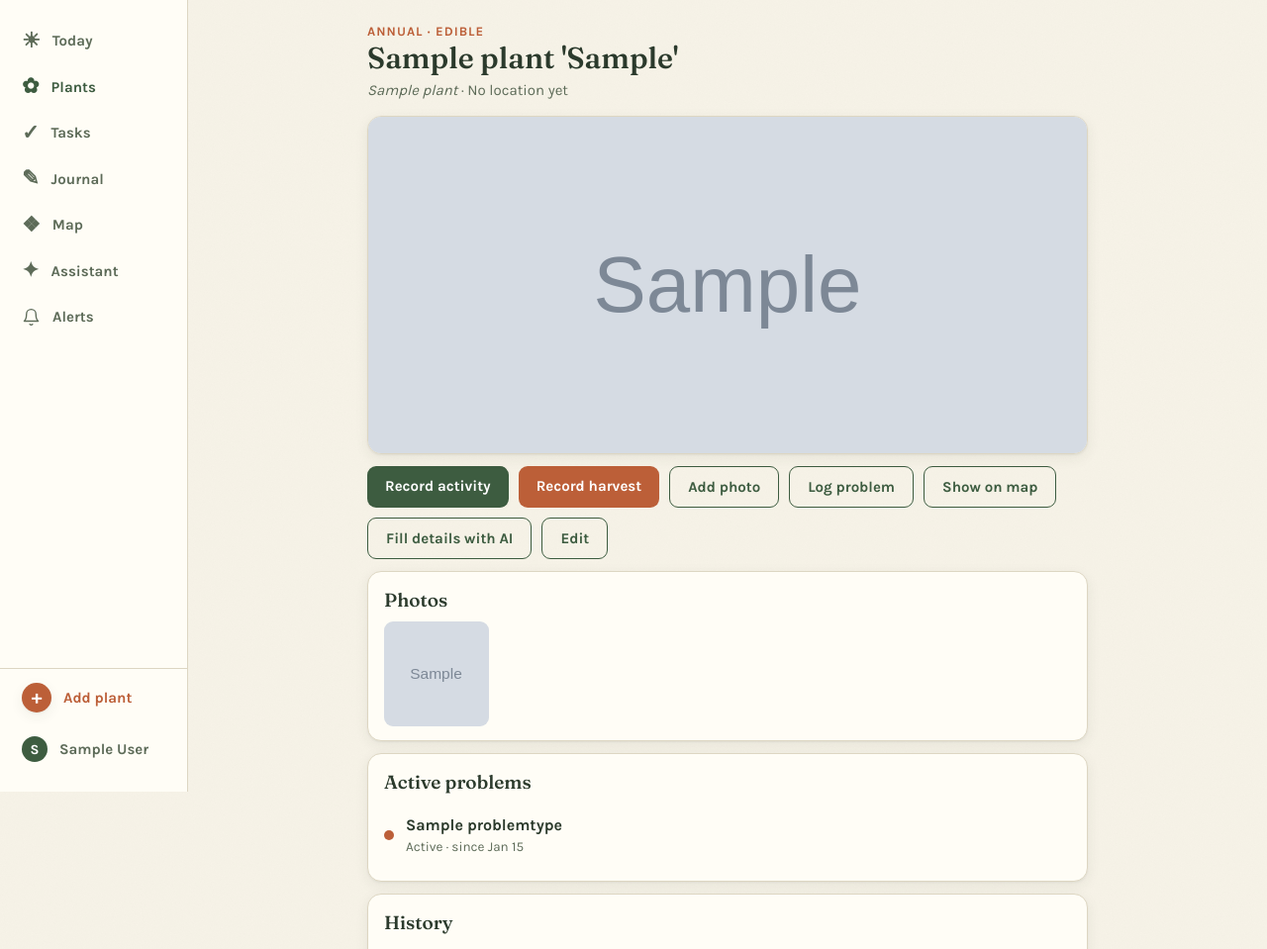
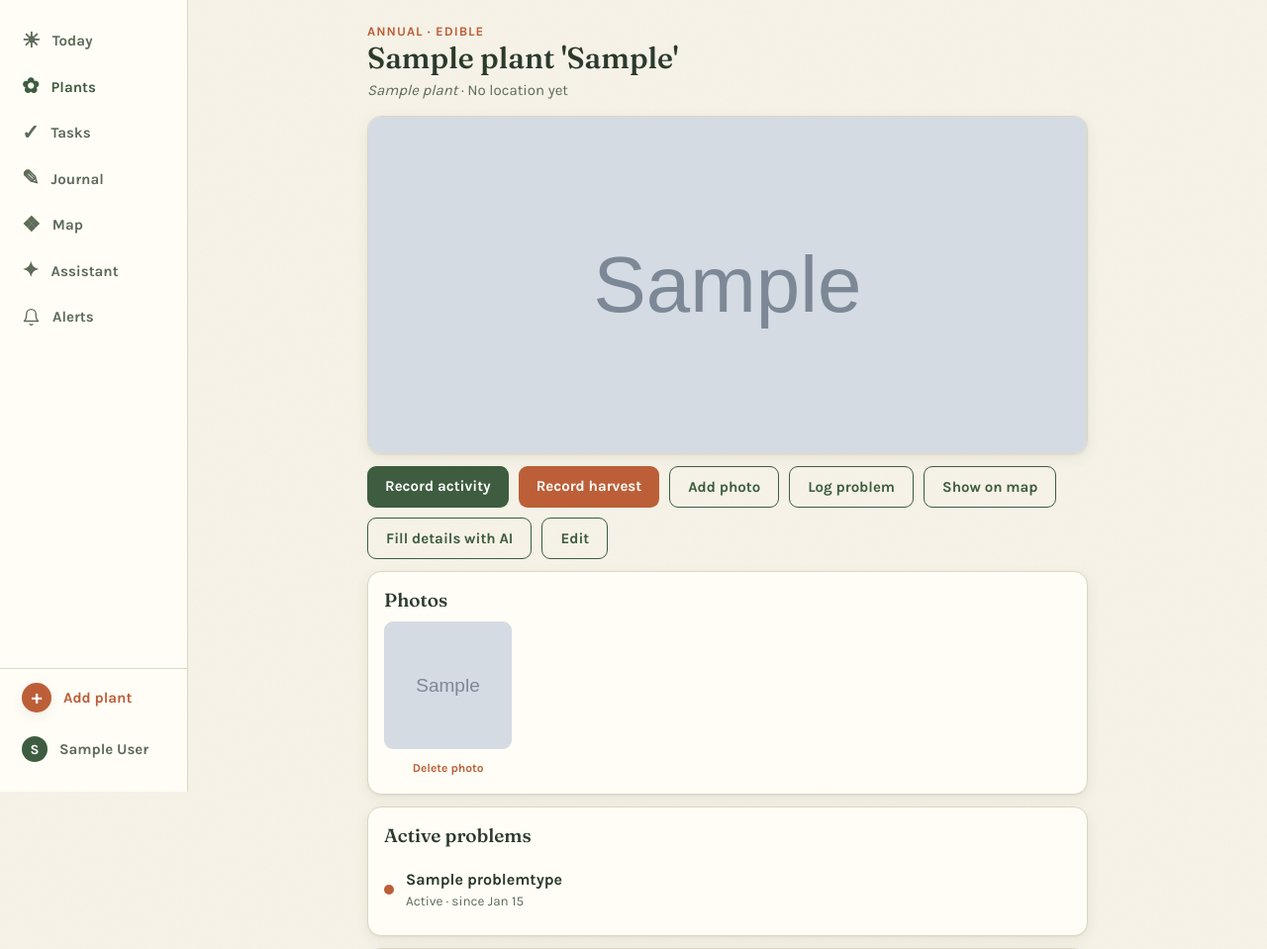
Before and after one commit to mekstromjr/yardwise, a Django app: page /plants/1/ in a window 1280 px wide. Shown: the top 959 px of the page at 99% size. Run offline with Django 5.2, Linux system fonts and the light colour scheme; a user stored in the database is signed in; data comes from the database, SQL or seed files in the repository; tables that the repository leaves empty hold one stand-in row (values such as "Sample post"); grey boxes marked "Sample" are stand-in pictures; data that the repository does not hold is empty; some libraries are stand-ins or nearby versions.

Commit message:
feat(plants): remove individual photos

```diff
--- a/garden/urls.py
+++ b/garden/urls.py
@@ -28,6 +28,11 @@ urlpatterns = [
     path("plants/<int:pk>/activity/add/", views.activity_add, name="activity-add"),
     path("plants/<int:pk>/harvest/add/", views.harvest_add, name="harvest-add"),
     path("plants/<int:pk>/photos/add/", views.photo_add, name="photo-add"),
+    path(
+        "plants/<int:pk>/photos/<int:photo_pk>/remove/",
+        views.plant_photo_remove,
+        name="plant-photo-remove",
+    ),
     path("journal/", views.journal_list, name="journal-list"),
     path("journal/add/", views.journal_add, name="journal-add"),
     path("ai/identify/", views_ai.identify, name="ai-identify"),
--- a/garden/views.py
+++ b/garden/views.py
@@ -446,6 +446,19 @@ def photo_add(request, pk):
 
 
 @login_required
+@require_POST
+def plant_photo_remove(request, pk, photo_pk):
+    plant = get_object_or_404(Plant, pk=pk, garden=garden_for(request))
+    photo = get_object_or_404(plant.photos.all(), pk=photo_pk)
+
+    if plant.primary_photo_id == photo.pk:
+        plant.primary_photo = plant.photos.exclude(pk=photo.pk).first()
+        plant.save(update_fields=["primary_photo", "updated_at"])
+    plant.photos.remove(photo)
+    return redirect("plant-detail", pk=plant.pk)
+
+
+@login_required
 def journal_list(request):
     from .models import JournalEntry
 
--- a/static/css/yardwise.css
+++ b/static/css/yardwise.css
@@ -471,3 +471,24 @@ nav.primary a.user-entry .user-name {
 .danger-zone .inner { display: grid; gap: 10px; }
 .danger-zone form { margin: 0; }
 .danger-zone .danger-copy { color: var(--terracotta); margin-top: 8px; }
+
+/* --- plant photo library ------------------------------------------------ */
+.photo-library { grid-template-columns: repeat(auto-fill, minmax(110px, 1fr)); }
+.plant-photo-tile { display: grid; gap: 6px; }
+.plant-photo-tile img {
+  width: 100%;
+  aspect-ratio: 1;
+  object-fit: cover;
+  border-radius: var(--radius-sm);
+}
+.plant-photo-tile form { margin: 0; }
+.photo-delete-button {
+  width: 100%;
+  border: 0;
+  background: transparent;
+  color: var(--terracotta);
+  font: 700 12px var(--body);
+  padding: 5px;
+  cursor: pointer;
+}
+.photo-delete-button:hover { text-decoration: underline; }
--- a/templates/garden/plants/detail.html
+++ b/templates/garden/plants/detail.html
@@ -39,10 +39,17 @@
 {% if photos %}
 <section class="card">
   <h2>Photos</h2>
-  <div class="plant-grid" style="grid-template-columns:repeat(auto-fill,minmax(90px,1fr))">
+  <div class="plant-grid photo-library">
     {% for photo in photos %}
-      <img src="{{ photo.thumb_url }}" alt="{{ photo.caption }}" loading="lazy" title="{{ photo.taken_on|default:'' }} {{ photo.caption }}"
-           style="width:100%; aspect-ratio:1; object-fit:cover; border-radius:var(--radius-sm)">
+      <div class="plant-photo-tile">
+        <img src="{{ photo.thumb_url }}" alt="{{ photo.caption }}" loading="lazy"
+             title="{{ photo.taken_on|default:'' }} {{ photo.caption }}">
+        <form method="post" action="{% url 'plant-photo-remove' plant.pk photo.pk %}"
+              onsubmit="return confirm('Remove this photo from {{ plant|escapejs }}? The plant will not be deleted.')">
+          {% csrf_token %}
+          <button class="photo-delete-button" type="submit">Delete photo</button>
+        </form>
+      </div>
     {% endfor %}
   </div>
 </section>
```
Also changed, not shown: garden/tests/test_tenancy.py (+7 -1 lines), garden/tests/test_views.py (+45 -1 lines).
